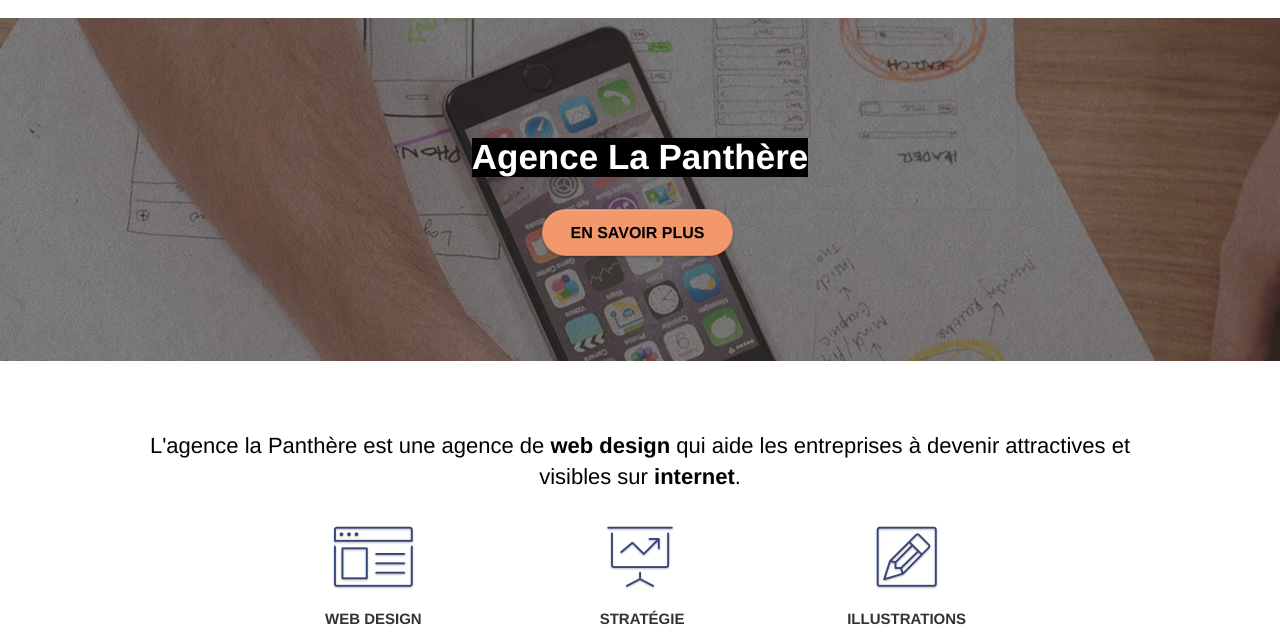
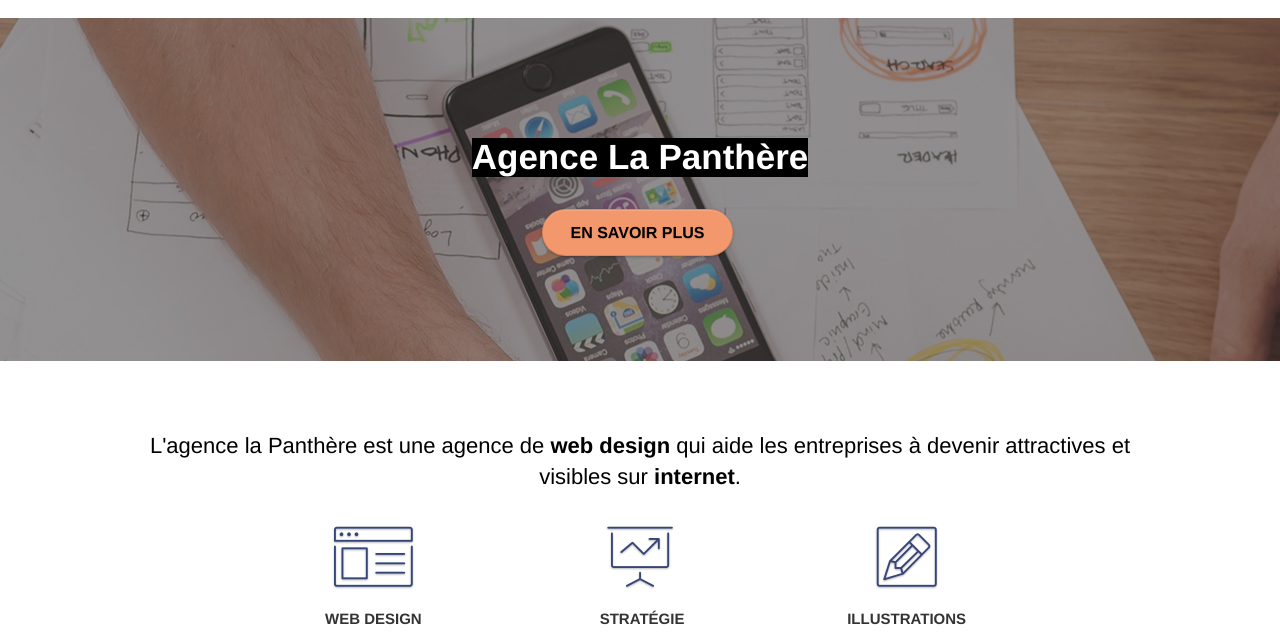
Before and after one commit to karine21/lapanthere, a plain HTML site: page index.html in a window 1280 px wide. Shown: the part 155-799 px from the top of the page. Drawn offline with Linux system fonts and the light colour scheme; a script that the page names is missing; a web font is replaced by a local one.

Commit message:
Add files via upload

```diff
--- a/index.html
+++ b/index.html
@@ -42,7 +42,7 @@
 					<!-- bloc-0 -->
 			<!-- bloc-1-presentation -->
 			<main>
-				<div class="bloc bgc-dark-slate-white bg-banniere ds-bloc bg-t-edge bloc-bg-texture texture-paper b-parallax" id="bloc-1-hero">
+				<div class="bloc bgc-dark-slate-white bg-banniere ds-bloc bg-t-edge bloc-bg-texture  b-parallax" id="bloc-1-hero">
 					<div class="container bloc-lg">
 						<div class="row tittletight-width-whitespace">
 							<div class="col-sm-12 text-center">
```
